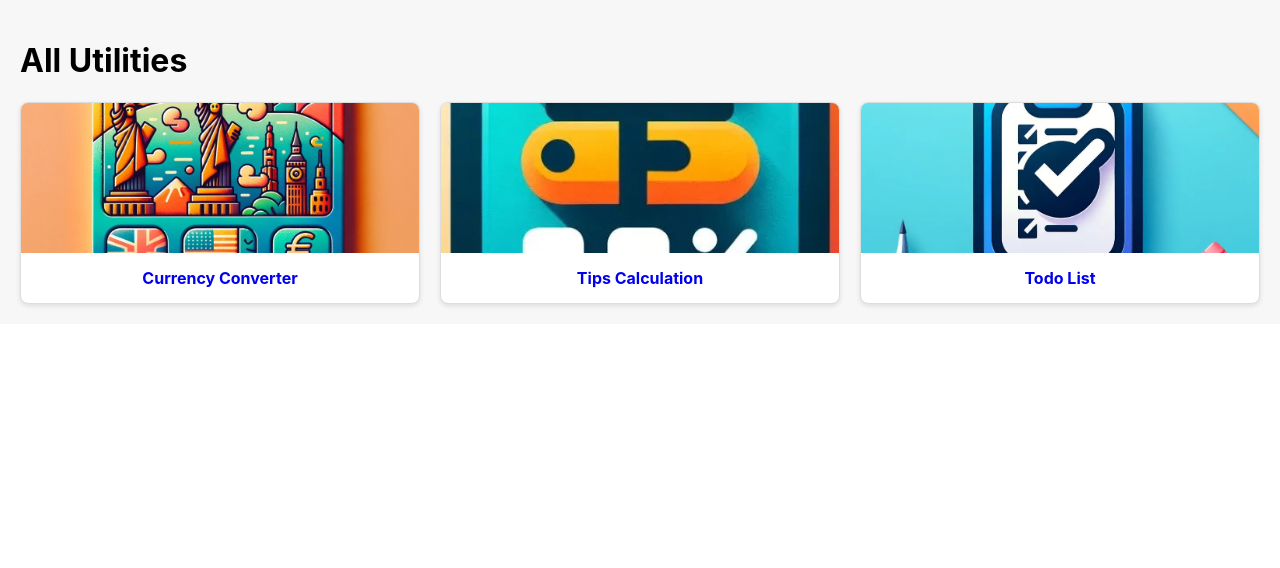
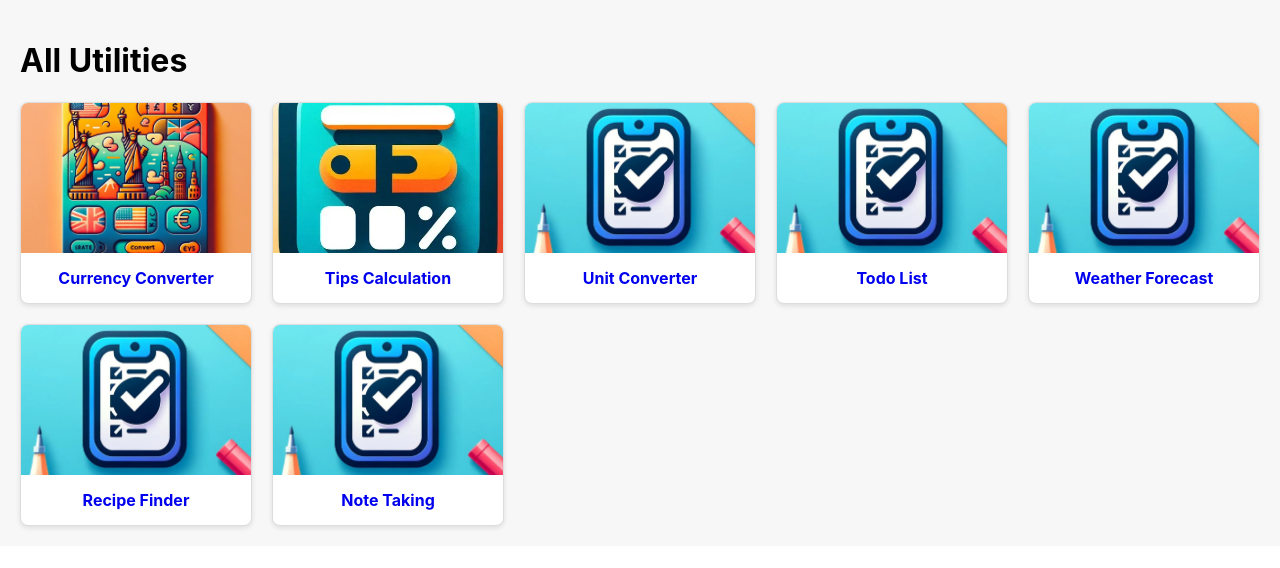
Before and after one commit to Chingsan53/smart-solve, a React (Create React App) app: page / in a window 1280 px wide. Shown: the top 568 px of the page. Built offline with nearby package versions, Linux system fonts and the light colour scheme.

Commit message:
fixed the error on netlify

```diff
--- a/src/components/category/category.component.jsx
+++ b/src/components/category/category.component.jsx
@@ -18,9 +18,25 @@ const Category = () => {
             <img className="card-image" src="/img/tip-calculator.jpg" alt="" />
             <div className="card-title">Tips Calculation</div>
           </Link>
+          <Link className="card" to="/unit-converter">
+            <img className="card-image" src="/img/todo-list.jpg" alt="" />
+            <div className="card-title">Unit Converter</div>
+          </Link>
           <Link className="card" to="/todo-list">
             <img className="card-image" src="/img/todo-list.jpg" alt="" />
             <div className="card-title">Todo List</div>
+          </Link>
+          <Link className="card" to="/weather-forecast">
+            <img className="card-image" src="/img/todo-list.jpg" alt="" />
+            <div className="card-title">Weather Forecast</div>
+          </Link>
+          <Link className="card" to="/recipe-finder">
+            <img className="card-image" src="/img/todo-list.jpg" alt="" />
+            <div className="card-title">Recipe Finder</div>
+          </Link>
+          <Link className="card" to="/note-taking">
+            <img className="card-image" src="/img/todo-list.jpg" alt="" />
+            <div className="card-title">Note Taking</div>
           </Link>
         </div>
       </div>
```
Also changed, not shown: 1 other file (tests, documents, lock files or other folders).
